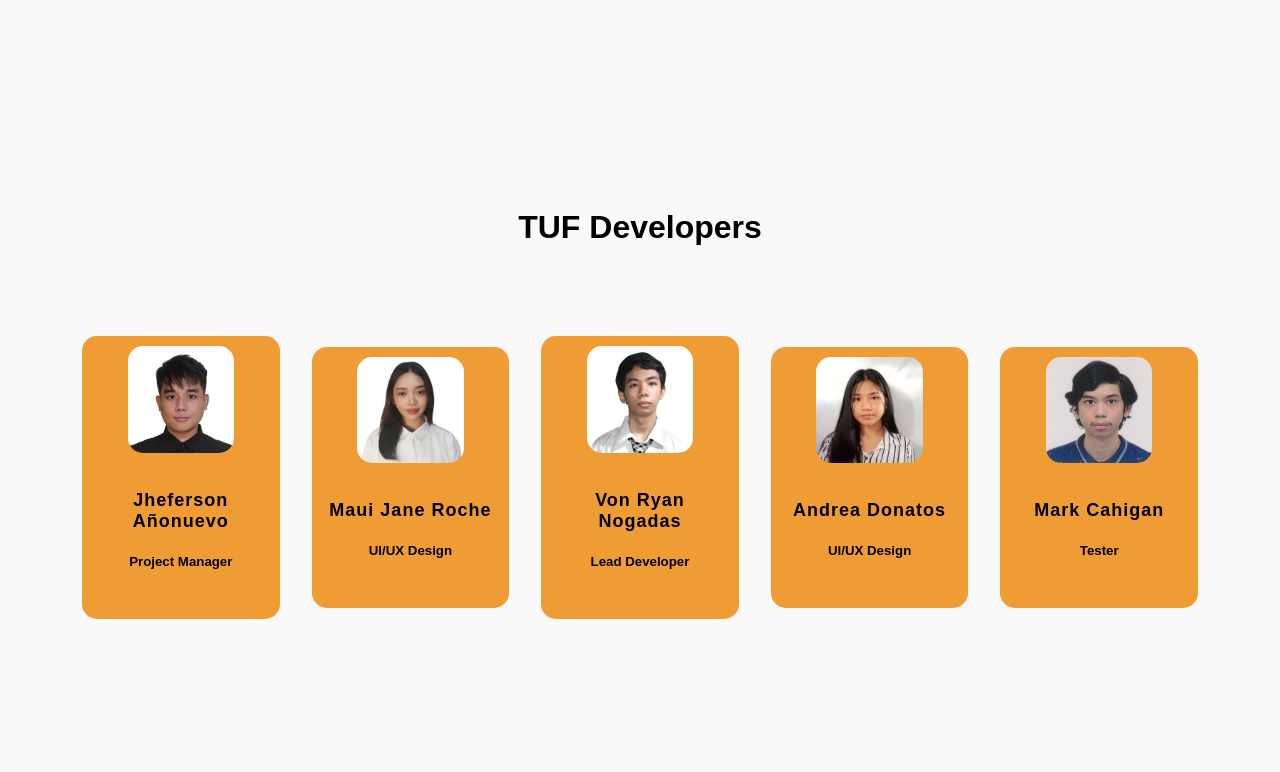
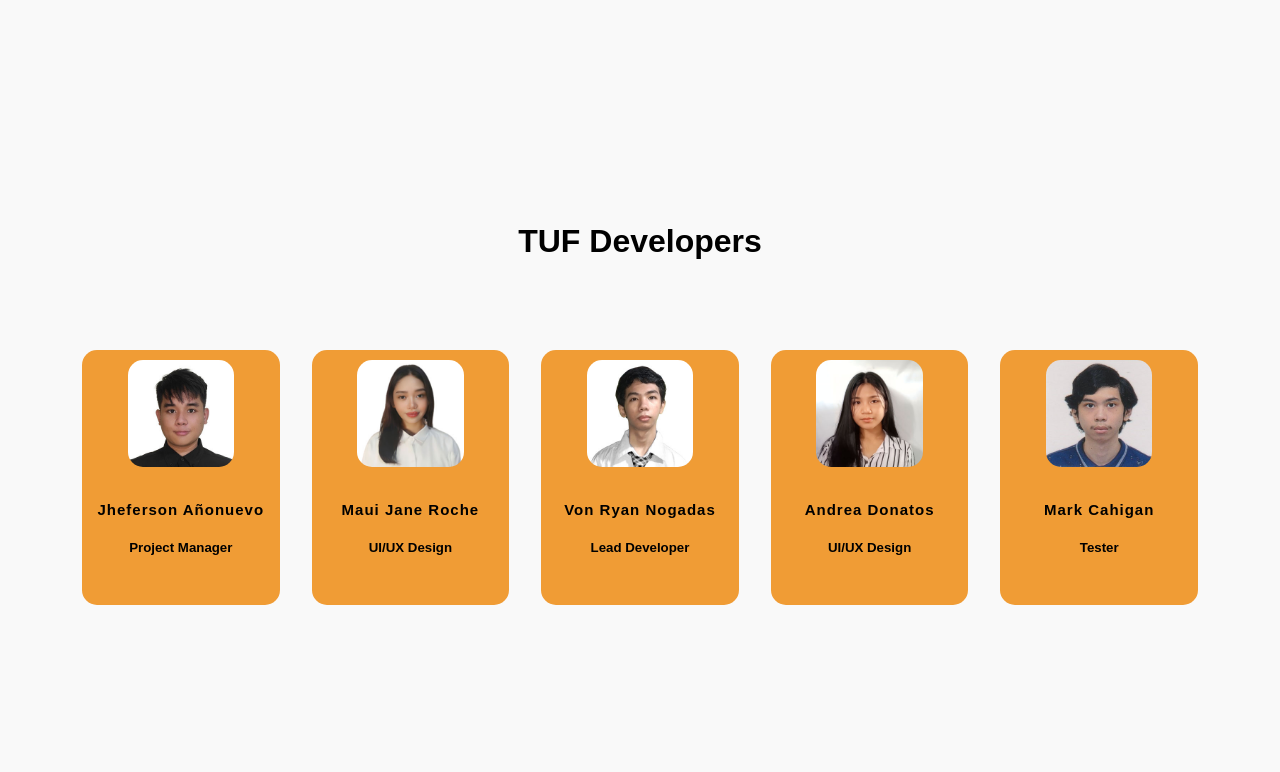
Before and after one commit to PUP-BSIT/project-tuf_developers, a PHP site: page /about.php in a window 1280 px wide. Shown: the part 1301-2073 px from the top of the page. Run offline with PHP 8.4, Linux system fonts and the light colour scheme.

Commit message:
change css deign h3 font size

```diff
--- a/Iraya/assets/stylesheets/about.css
+++ b/Iraya/assets/stylesheets/about.css
@@ -228,7 +228,7 @@ main {
 }
 
 .box h3 {
-  font-size: 18px;
+  font-size: 15px;
   font-weight: 600;
   color: black;
   margin-bottom: 8px;
```
